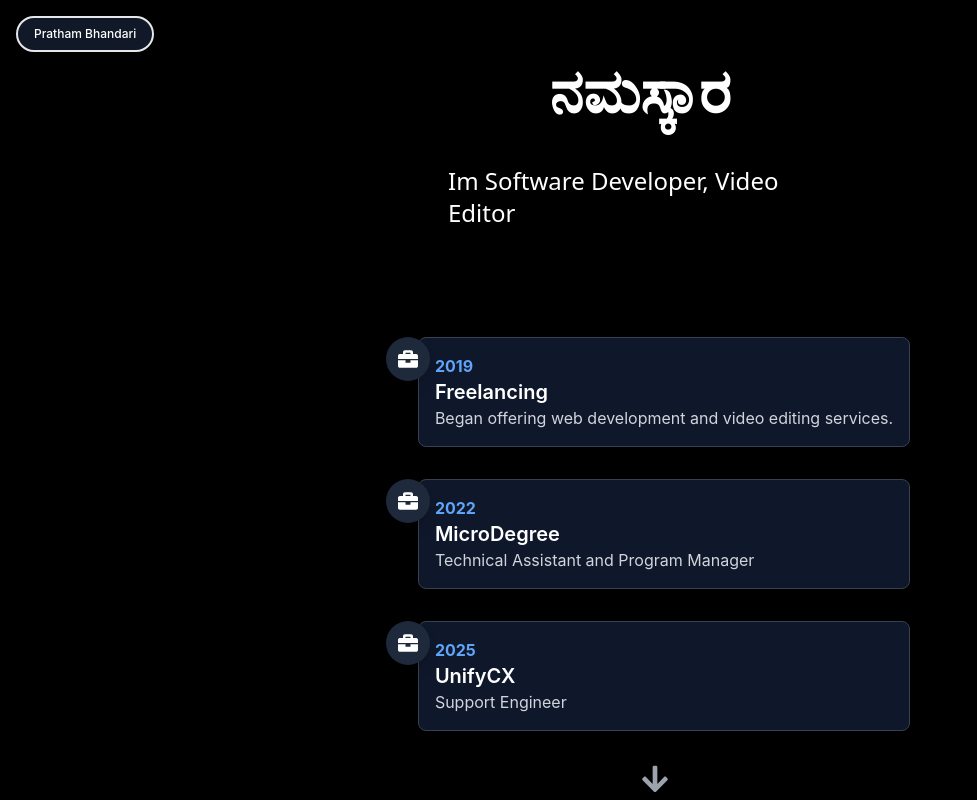
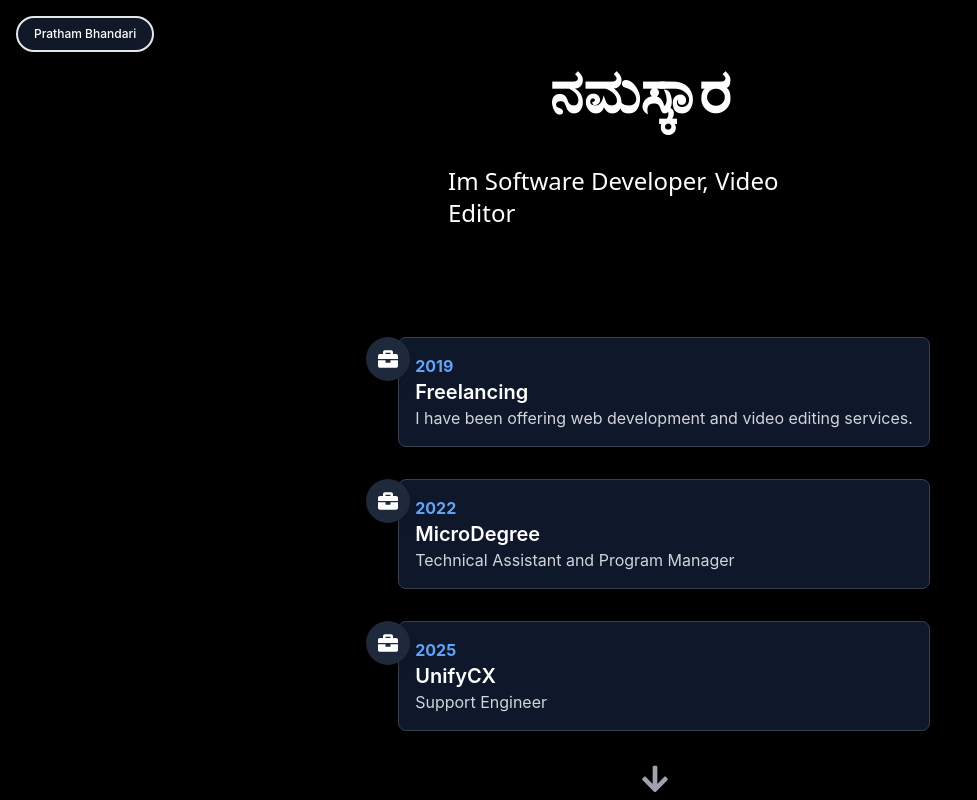
Before and after one commit to prathambhandari/prathambhandari.com, a React (Create React App) app: page / in a window 1280 px wide. Shown: the top 800 px of the page, without its empty margins (0-977 px from the left). Built offline with nearby package versions, Linux system fonts and the light colour scheme.

Commit message:
extra  updated

```diff
--- a/src/components/Timeline.js
+++ b/src/components/Timeline.js
@@ -5,7 +5,7 @@ const timelineData = [
   {
     year: '2019',
     title: 'Freelancing',
-    description: 'Began offering web development and video editing services.',
+    description: 'I have been offering web development and video editing services.',
   },
   {
     year: '2022',
```
